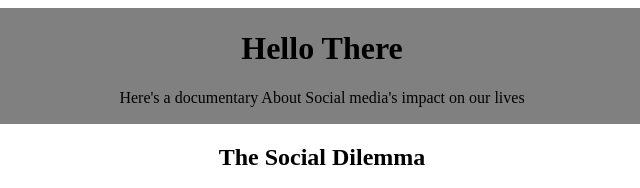
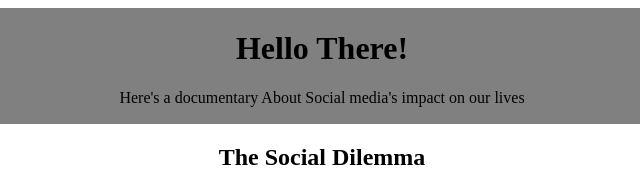
Before and after one commit to aquazodd/aquazodd.github.io, a plain HTML site: page index.html in a window 1280 px wide. Shown: the top 188 px of the page, 318-958 px from the left. Drawn offline with Linux system fonts and the light colour scheme; grey boxes are pictures that could not be loaded.

Commit message:
Update index.html

```diff
--- a/index.html
+++ b/index.html
@@ -9,7 +9,7 @@
 </head>
 <body>
     <div id="header">
-        <h1>Hello There</h1>
+        <h1>Hello There!</h1>
         <p>Here's a documentary About Social media's impact on our lives</p>
     </div>
     <div id="container">
```
